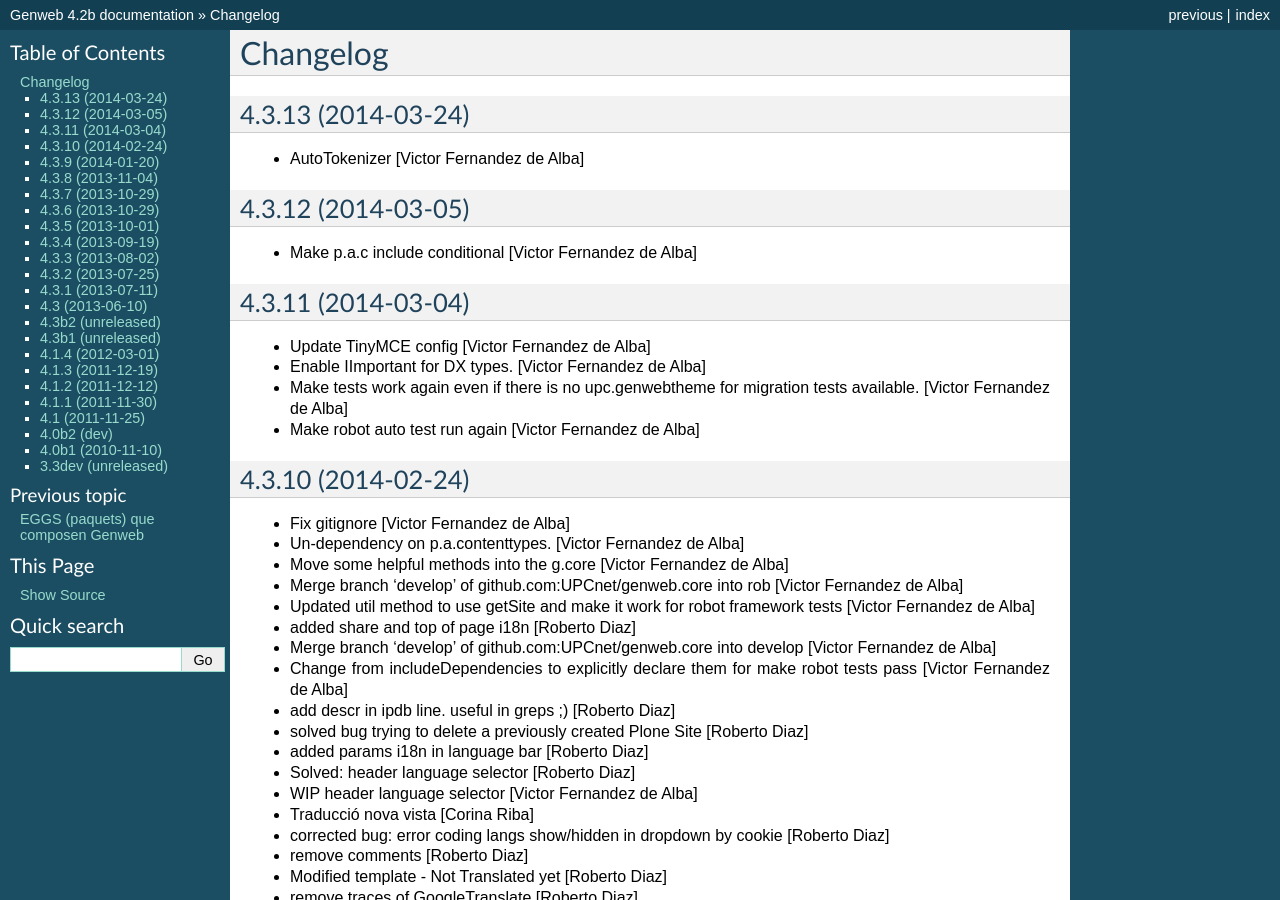
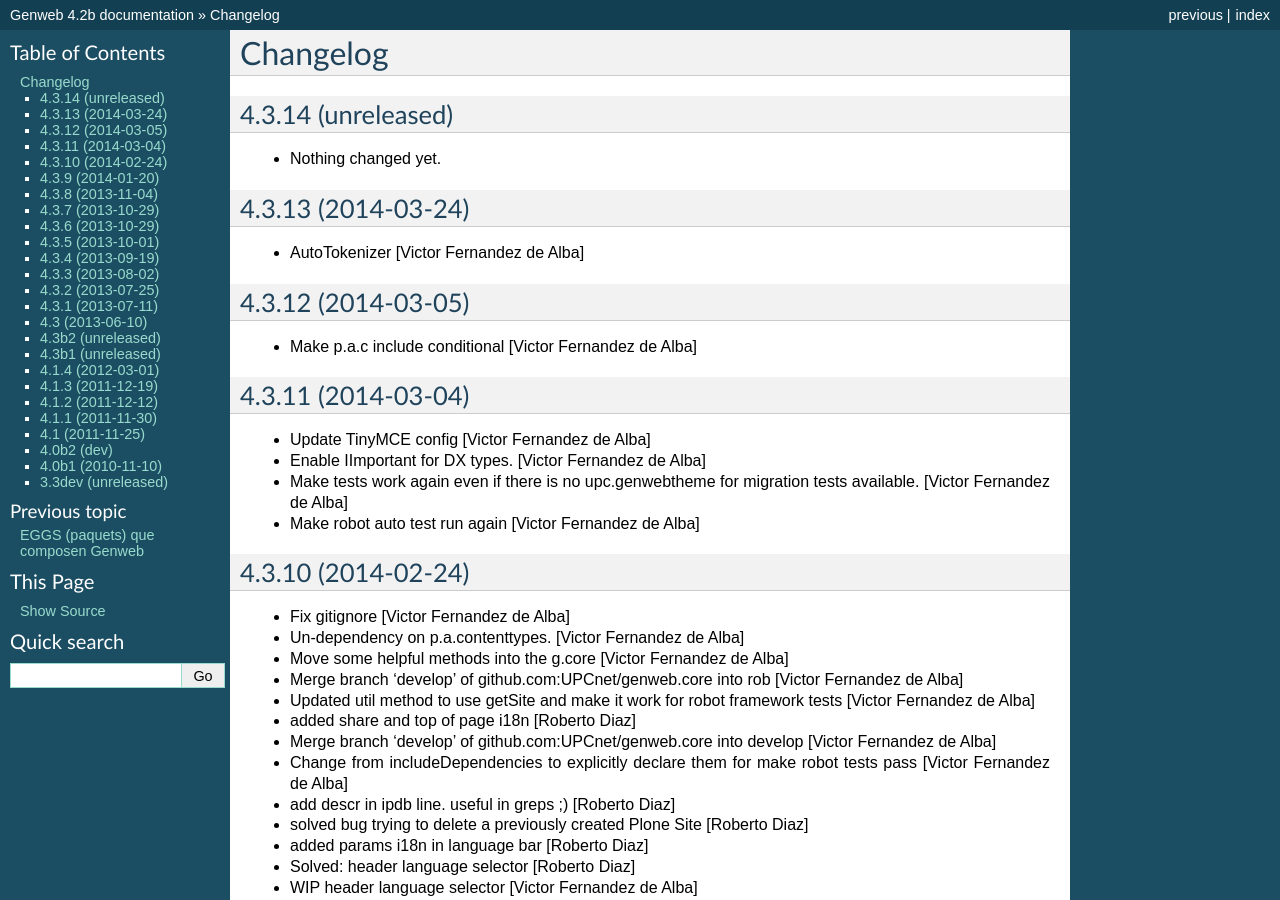
Before and after one commit to UPCnet/genweb.core, a Sphinx documentation site: the page built from docs/HISTORY.rst, in a window 1280 px wide and 900 px high. Built offline with Sphinx 7.4.7, drawn with Linux system fonts in a browser that asks for light colours.

Commit message:
Back to development: 4.3.14

```diff
--- a/docs/HISTORY.rst
+++ b/docs/HISTORY.rst
@@ -1,5 +1,11 @@
 Changelog
 =========
+
+4.3.14 (unreleased)
+-------------------
+
+- Nothing changed yet.
+
 
 4.3.13 (2014-03-24)
 -------------------
--- a/setup.py
+++ b/setup.py
@@ -1,7 +1,7 @@
 from setuptools import setup, find_packages
 import os
 
-version = '4.3.13'
+version = '4.3.14.dev0'
 
 README = open("README.rst").read()
 HISTORY = open(os.path.join("docs", "HISTORY.rst")).read()
```
